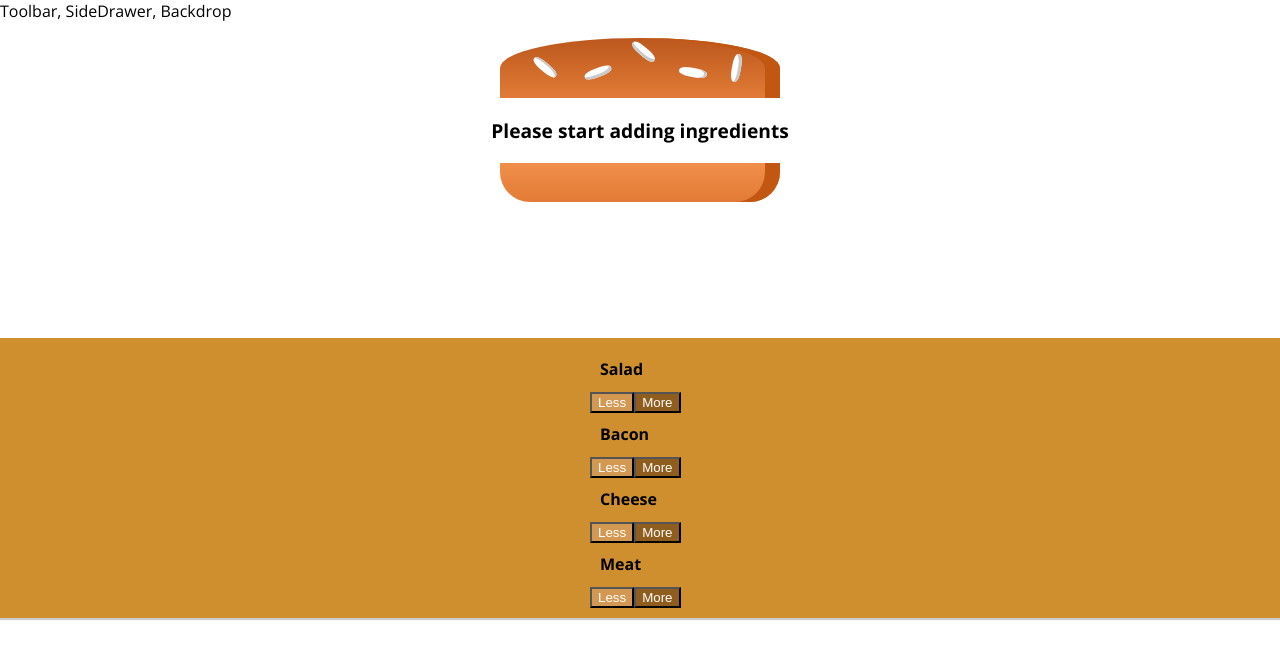
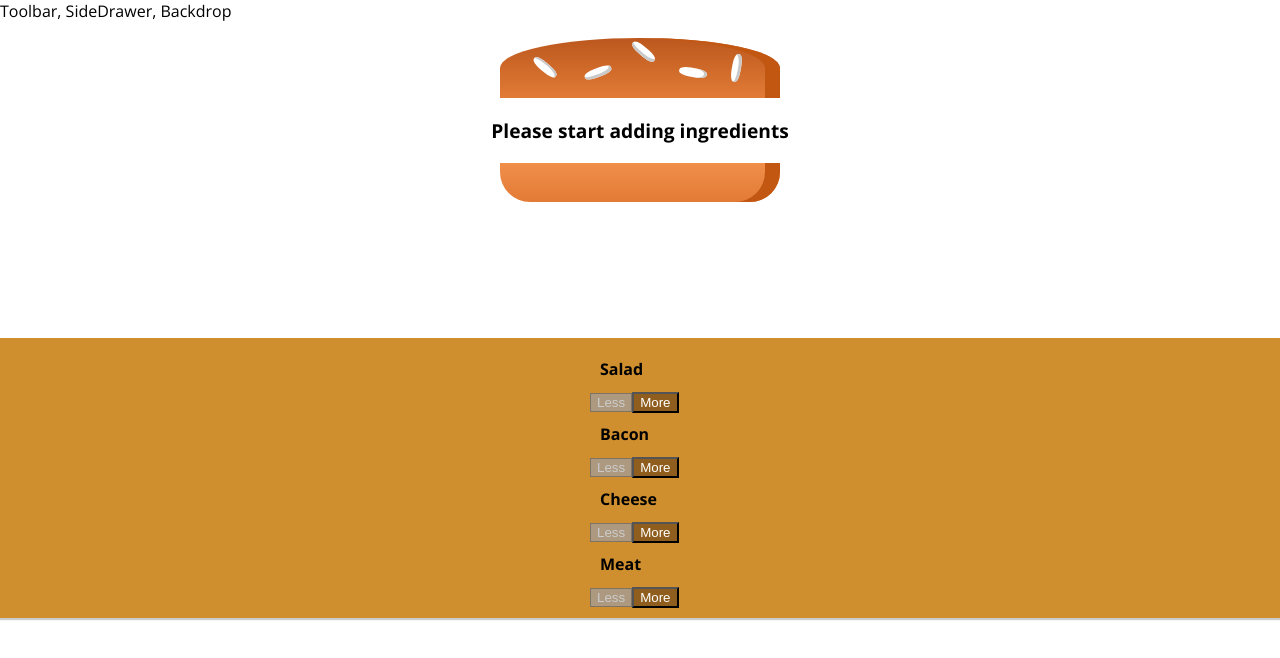
Before and after one commit to zdrale/Burger, a React app: page / in a window 1280 px wide. Shown: the top 658 px of the page. Built offline with nearby package versions, Linux system fonts and the light colour scheme.

Commit message:
Added logic for disabeling less button
--when nothing is added the less button is not functional

```diff
--- a/src/components/Burger/BuildControls/BuildControl/BuildControl.js
+++ b/src/components/Burger/BuildControls/BuildControl/BuildControl.js
@@ -5,7 +5,13 @@ const BuildControl = (props) => {
   return (
     <div className={classes.BuildControl}>
       <div className={classes.Label}>{props.label}</div>
-      <button className={classes.Less}>Less</button>
+      <button
+        className={classes.Less}
+        onClick={props.removed}
+        disabled={props.disabled}
+      >
+        Less
+      </button>
       <button className={classes.More} onClick={props.added}>
         More
       </button>
--- a/src/components/Burger/BuildControls/BuildControls.js
+++ b/src/components/Burger/BuildControls/BuildControls.js
@@ -17,6 +17,8 @@ const BuildControls = (props) => {
           key={ctrl.label}
           label={ctrl.label}
           added={() => props.ingredientAdded(ctrl.type)}
+          removed={() => props.ingredientRemoved(ctrl.type)}
+          disabled={props.disabled[ctrl.type]}
         />
       ))}
     </div>
--- a/src/containers/BurgerBuilder.js
+++ b/src/containers/BurgerBuilder.js
@@ -25,7 +25,22 @@ class BurgerBuilder extends Component {
     this.setState({ totalPrice: newPrice, ingredients: updatedIngredients });
   };
 
-  removeIngredientHandler = (type) => {};
+  removeIngredientHandler = (type) => {
+    const oldCount = this.state.ingredients[type];
+    if (oldCount <= 0) {
+      return;
+    }
+    const updatedCount = oldCount - 1;
+    const updatedIngredients = {
+      ...this.state.ingredients,
+    };
+
+    updatedIngredients[type] = updatedCount;
+    const priceDeduction = INGREDIENT_PRICES[type];
+    const oldPrice = this.state.totalPrice;
+    const newPrice = oldPrice - priceDeduction;
+    this.setState({ totalPrice: newPrice, ingredients: updatedIngredients });
+  };
   state = {
     ingredients: {
       salad: 0,
@@ -36,10 +51,22 @@ class BurgerBuilder extends Component {
     totalPrice: 2,
   };
   render() {
+    const disableInfo = {
+      ...this.state.ingredients,
+    };
+
+    for (let key in disableInfo) {
+      disableInfo[key] = disableInfo[key] <= 0;
+    }
+
     return (
       <Auxilery>
         <Burger ingredients={this.state.ingredients} />
-        <BuildControls ingredientAdded={this.addIngredientHandler} />
+        <BuildControls
+          ingredientAdded={this.addIngredientHandler}
+          ingredientRemoved={this.removeIngredientHandler}
+          disabled={disableInfo}
+        />
       </Auxilery>
     );
   }
```
